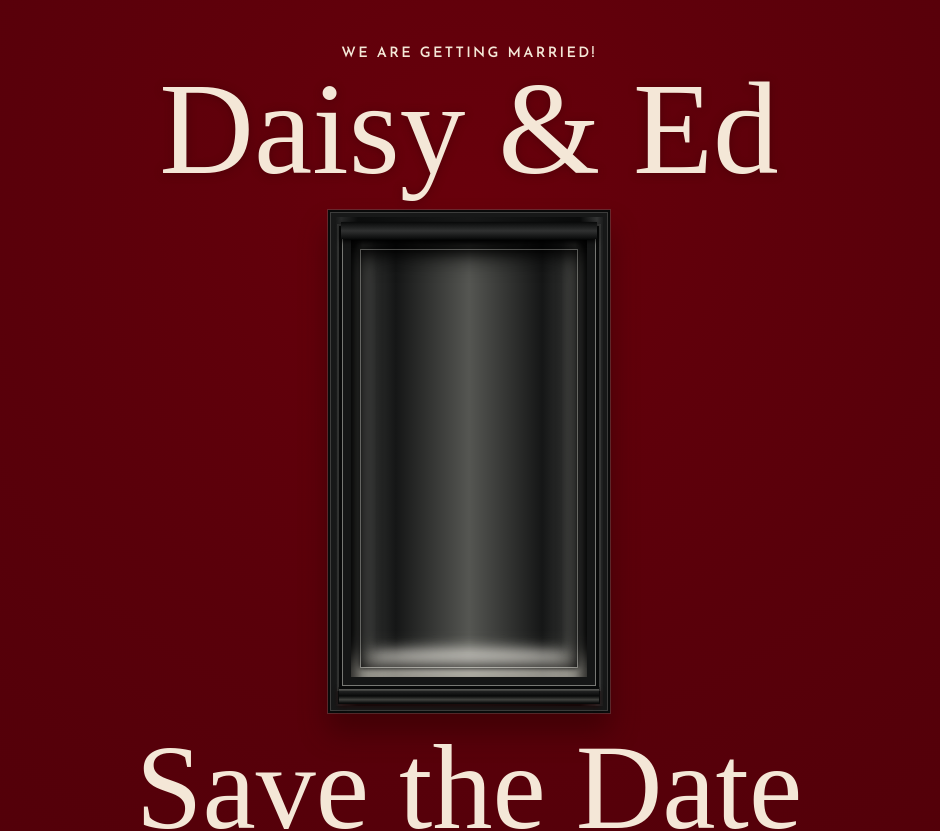
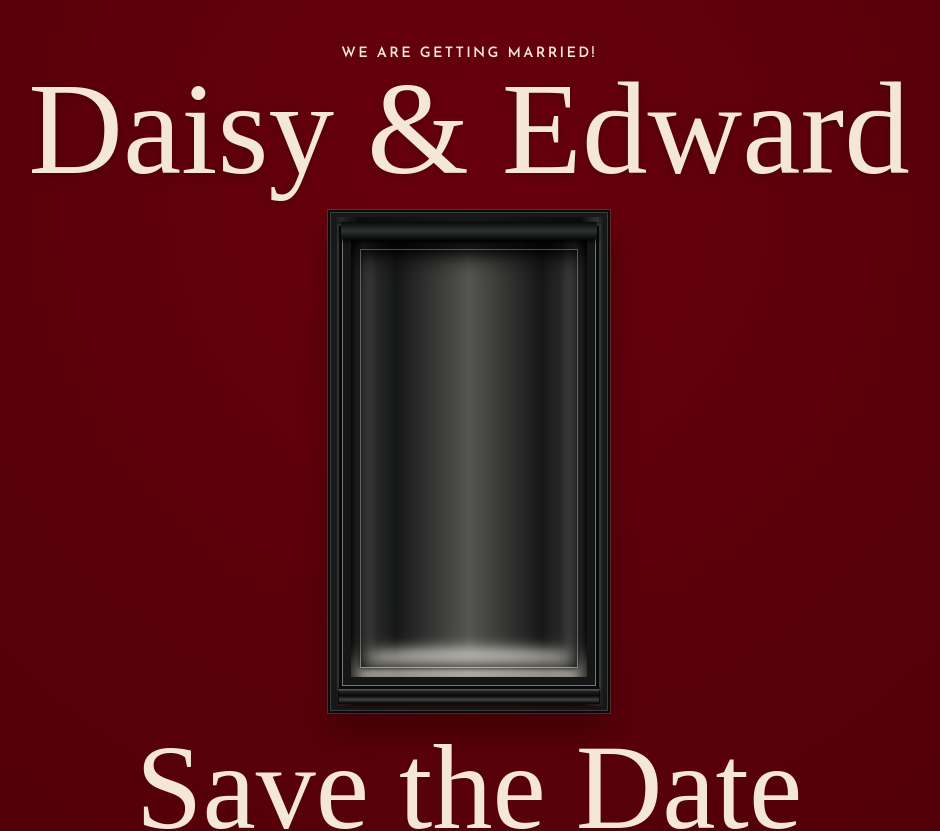
Before and after one commit to megan478/save-the-date, a React (Vite) app in the folder frontend/: page / in a window 1280 px wide. Shown: the top 831 px of the page, without its empty margins (171-1111 px from the left). Built offline with nearby package versions, Linux system fonts and the light colour scheme; grey boxes are pictures that could not be loaded; a web font is replaced by a local one.

Commit message:
Change all "Ed" instances to "Edward"

```diff
--- a/frontend/index.html
+++ b/frontend/index.html
@@ -1 +1 @@
-<!doctype html><html lang="en"><head><meta charset="UTF-8"><meta name="viewport" content="width=device-width,initial-scale=1"><meta name="theme-color" content="#670c0b"><meta name="description" content="Save the date for Daisy and Ed — July 28, 2027."><title>Daisy & Ed — Save the Date</title></head><body><div id="root"></div><script type="module" src="/src/main.tsx"></script></body></html>
+<!doctype html><html lang="en"><head><meta charset="UTF-8"><meta name="viewport" content="width=device-width,initial-scale=1"><meta name="theme-color" content="#670c0b"><meta name="description" content="Save the date for Daisy and Edward — July 28, 2027."><title>Daisy & Edward — Save the Date</title></head><body><div id="root"></div><script type="module" src="/src/main.tsx"></script></body></html>
--- a/frontend/src/content.ts
+++ b/frontend/src/content.ts
@@ -1,5 +1,5 @@
 export const wedding = {
-  names: 'Daisy & Ed',
+  names: 'Daisy & Edward',
   date: '07.28.2027',
   dateLong: 'Wednesday, July 28, 2027',
   dateISO: '2027-07-28T17:00:00-04:00',
```
Also changed, not shown: frontend/src/App.tsx (+4 -4 lines), 2 other files (tests, documents, lock files or other folders).
